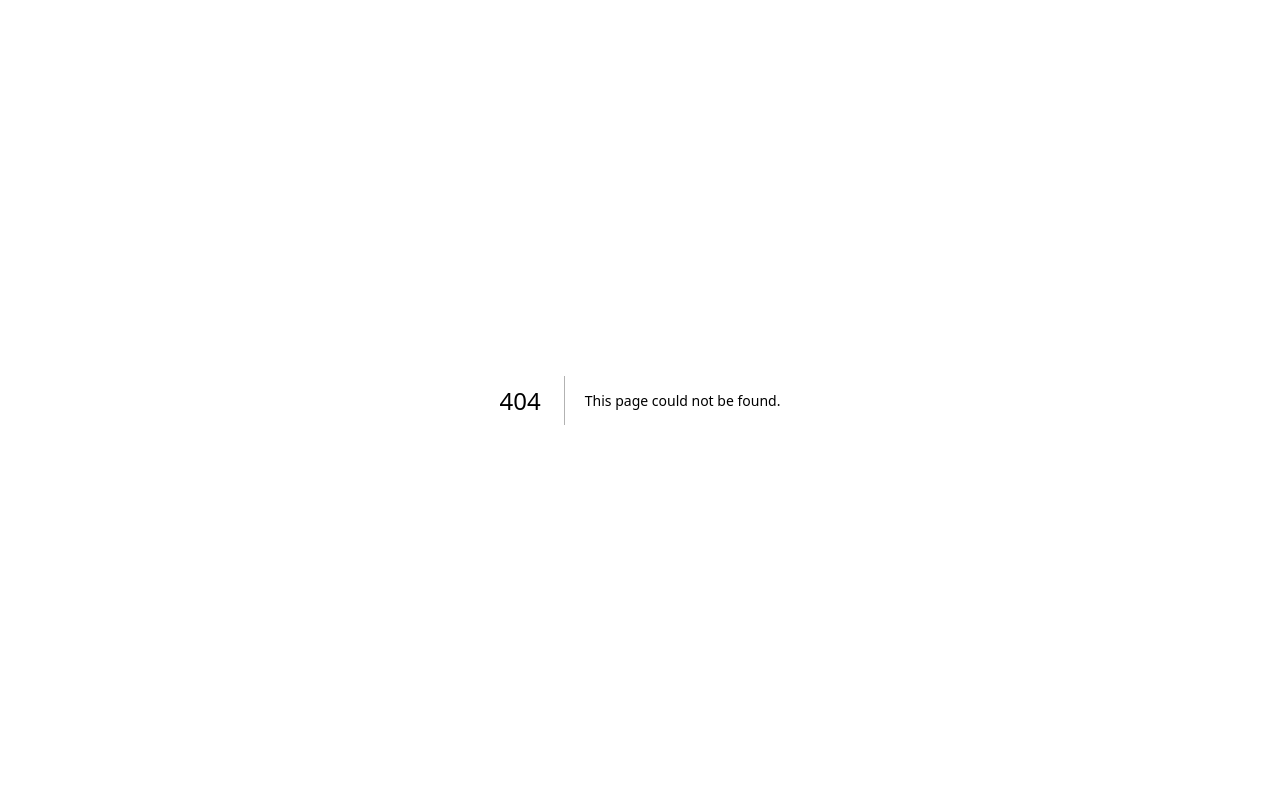
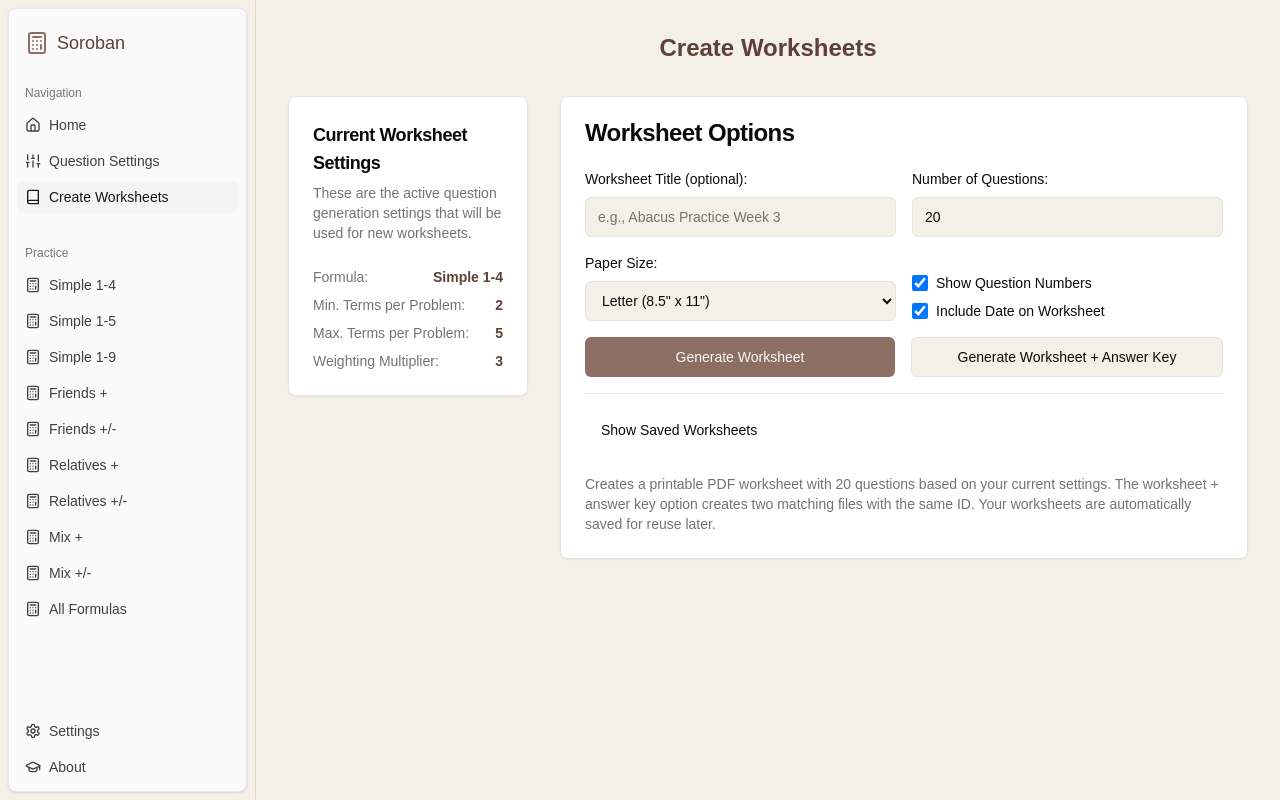
Before and after one commit to mhardock/abacus-learning-tool, a Next.js app: page /worksheet-generator in a window 1280 px wide. Before the commit this address had no page. Built offline with nearby package versions, Linux system fonts and the light colour scheme.

Commit message:
Added Presets to sidebar

```diff
--- a/app/question-settings/page.tsx
+++ b/app/question-settings/page.tsx
@@ -9,8 +9,6 @@ import QuestionDisplay from "@/components/question-display"
 import { AppSidebar } from "@/components/sidebar"
 import { SidebarInset, SidebarProvider } from "@/components/ui/sidebar"
 import { useSettings, defaultSettings } from "@/components/settings-provider"
-import WorksheetGenerator from "@/components/worksheet-generator"
-import { Tabs, TabsContent, TabsList, TabsTrigger } from "../../components/ui/tabs"
 import { Tooltip, TooltipContent, TooltipProvider, TooltipTrigger } from "@/components/ui/tooltip"
 import { HelpCircle } from "lucide-react"
 
@@ -30,9 +28,7 @@ export default function QuestionSettingsPage() {
     weightingMultiplier: (globalSettings.weightingMultiplier || defaultSettings.weightingMultiplier).toString()
   })
   const [generateNewToggle, setGenerateNewToggle] = useState(false)
-  const [previewAnswer, setPreviewAnswer] = useState<number | null>(null)
   const [saveMessage, setSaveMessage] = useState<string | null>(null)
-  const [activeTab, setActiveTab] = useState("preview")
 
   // Define scenario options
   const scenarioOptions = [
@@ -114,10 +110,10 @@ export default function QuestionSettingsPage() {
       // Show success message
       setSaveMessage("Settings saved successfully!")
 
-      // Clear success message after a few seconds
+      // Clear success message after a few seconds and navigate
       setTimeout(() => {
-        setSaveMessage(null)
-      }, 3000)
+        router.push('/') // Navigate to home page
+      }, 500)
     } catch (error) {
       console.error("Error saving settings:", error)
       setSaveMessage("Error saving settings. Please try again.")
@@ -271,45 +267,23 @@ export default function QuestionSettingsPage() {
               </CardContent>
             </Card>
 
-            <div className="flex flex-col">
-              <Tabs defaultValue="preview" value={activeTab} onValueChange={setActiveTab} className="w-full">
-                <TabsList className="grid grid-cols-2 mb-4">
-                  <TabsTrigger value="preview">Preview Question</TabsTrigger>
-                  <TabsTrigger value="worksheet">Generate Worksheet</TabsTrigger>
-                </TabsList>
-
-                <TabsContent value="preview" className="flex flex-col items-center justify-center">
+            <Card>
+              <CardHeader className="text-center">
+                <CardTitle>Question Preview</CardTitle>
+              </CardHeader>
+              <CardContent className="flex flex-col items-center space-y-4">
                 <QuestionDisplay
-                    feedback={previewAnswer !== null ? `Answer: ${previewAnswer}` : null}
-                    feedbackType="success"
+                  settings={settings}
                   generateNew={generateNewToggle}
-                    onQuestionGenerated={(answer) => setPreviewAnswer(answer)}
-                    settings={settings}
+                  onQuestionGenerated={(answer) => { /* setPreviewAnswer(answer) */ }} // Consider if previewAnswer state is still needed
+                  feedback={null} // Assuming no feedback in settings preview
+                  feedbackType={null} // Assuming no feedback type
                 />
-                  <Button
-                    variant="outline"
-                    className="mt-4"
-                    onClick={generateNewQuestion}
-                  >
-                    Generate New Example
+                <Button onClick={generateNewQuestion}>
+                  Generate New Preview
                 </Button>
-                </TabsContent>
-
-                <TabsContent value="worksheet">
-                  <Card>
-                    <CardHeader>
-                      <CardTitle>Generate Practice Worksheet</CardTitle>
-                    </CardHeader>
-                    <CardContent>
-                      <p className="text-sm text-muted-foreground mb-4">
-                        Create a printable PDF worksheet with multiple practice questions using your current settings.
-                      </p>
-                      <WorksheetGenerator settings={settings} />
               </CardContent>
             </Card>
-                </TabsContent>
-              </Tabs>
-            </div>
           </div>
         </div>
       </SidebarInset>
--- /dev/null
+++ b/app/worksheet-generator/page.tsx
@@ -0,0 +1,86 @@
+"use client"
+
+import { AppSidebar } from "@/components/sidebar"
+import { SidebarInset, SidebarProvider } from "@/components/ui/sidebar"
+import { useSettings } from "@/components/settings-provider"
+import WorksheetGenerator from "@/components/worksheet-generator"
+import { Card, CardContent, CardHeader, CardTitle, CardDescription } from "@/components/ui/card"
+
+// Copied from question-settings/page.tsx for formula name lookup
+const scenarioOptions = [
+  { value: 1, label: "Simple 1-4" },
+  { value: 2, label: "Simple 1-5" },
+  { value: 3, label: "Simple 1-9" },
+  { value: 4, label: "Friends +" },
+  { value: 5, label: "Friends +/-" },
+  { value: 6, label: "Relatives +" },
+  { value: 7, label: "Relatives +/-" },
+  { value: 8, label: "Mix +" },
+  { value: 9, label: "Mix +/-" },
+  { value: 10, label: "All Formulas" }
+];
+
+export default function CreateWorksheetsPage() {
+  const { settings } = useSettings()
+
+  const getFormulaName = (scenarioId: number) => {
+    const option = scenarioOptions.find(opt => opt.value === scenarioId);
+    return option ? option.label : `Scenario ${scenarioId}`;
+  };
+
+  return (
+    <SidebarProvider>
+      <AppSidebar />
+      <SidebarInset>
+        <div className="min-h-screen bg-[#f5f0e6] p-8">
+          <h1 className="text-2xl font-bold mb-8 text-center text-[#5d4037]">
+            Create Worksheets
+          </h1>
+
+          {/* Flex container for side-by-side layout on medium screens and up */}
+          <div className="max-w-6xl mx-auto flex flex-col md:flex-row gap-8 items-start">
+
+            {/* Current Settings Display Box - Left Column */}
+            <Card className="w-full md:w-1/3 lg:w-1/4 flex-shrink-0"> {/* Adjusted width and removed margin classes */}
+              <CardHeader>
+                <CardTitle className="text-lg">Current Worksheet Settings</CardTitle>
+                <CardDescription>
+                  These are the active question generation settings that will be used for new worksheets.
+                </CardDescription>
+              </CardHeader>
+              <CardContent className="space-y-2 text-sm">
+                <div className="flex justify-between">
+                  <span className="font-medium text-muted-foreground">Formula:</span>
+                  <span className="text-[#5d4037] font-semibold">{getFormulaName(settings.scenario)}</span>
+                </div>
+                <div className="flex justify-between">
+                  <span className="font-medium text-muted-foreground">Min. Terms per Problem:</span>
+                  <span className="text-[#5d4037] font-semibold">{settings.minNumbers}</span>
+                </div>
+                <div className="flex justify-between">
+                  <span className="font-medium text-muted-foreground">Max. Terms per Problem:</span>
+                  <span className="text-[#5d4037] font-semibold">{settings.maxNumbers}</span>
+                </div>
+                 <div className="flex justify-between">
+                  <span className="font-medium text-muted-foreground">Weighting Multiplier:</span>
+                  <span className="text-[#5d4037] font-semibold">{settings.weightingMultiplier}</span>
+                </div>
+              </CardContent>
+            </Card>
+
+            <div className="w-full md:w-2/3 lg:w-3/4">
+              <Card>
+                <CardHeader>
+                  <CardTitle>Worksheet Options</CardTitle>
+                </CardHeader>
+                <CardContent>
+                  <WorksheetGenerator settings={settings} />
+                </CardContent>
+              </Card>
+            </div>
+          </div>
+        </div>
+      </SidebarInset>
+    </SidebarProvider>
+  )
+}
--- a/components/question-display.tsx
+++ b/components/question-display.tsx
@@ -68,25 +68,41 @@ const QuestionDisplay = forwardRef<QuestionDisplayHandle, QuestionDisplayProps>(
     generateSorobanQuestion
   }), [generateSorobanQuestion]);
 
-  // Effect to handle initialization and settings changes
+  // Effect to handle initialization
   useEffect(() => {
-    // Update the ref when settings change
-    settingsRef.current = settings;
-
-    // Initial generation
+    settingsRef.current = settings; // Keep settingsRef updated
     if (currentQuestion.numbers.length === 0) {
       generateSorobanQuestion(settings.scenario);
     }
-  }, [settings, currentQuestion.numbers.length, generateSorobanQuestion]);
+  }, [settings, currentQuestion.numbers.length, generateSorobanQuestion]); // Initial call depends on settings too
 
-  // Effect to handle the generateNew prop change
+  // Effect to handle the generateNew prop change for manual refresh
   useEffect(() => {
-    // Only generate a new question if the generateNew prop actually changed
     if (generateNew !== previousGenerateNew.current) {
       previousGenerateNew.current = generateNew;
-      generateSorobanQuestion(settingsRef.current.scenario);
+      generateSorobanQuestion(settingsRef.current.scenario); // Use scenario from updated settingsRef
     }
   }, [generateNew, generateSorobanQuestion]);
+
+  // Effect to regenerate question when settings.scenario changes (e.g., from a preset)
+  useEffect(() => {
+    // Update settingsRef whenever settings prop changes
+    settingsRef.current = settings;
+    // Check if this is not the initial render (currentQuestion.numbers.length > 0)
+    // and if the scenario in the settings prop has actually changed from what's in settingsRef before this update.
+    // This check helps avoid double generation on initial load or if other settings parts change.
+    // For simplicity and directness with presets, we can tie it to scenario changes.
+    // A more robust way would be to compare prevSettings.scenario with settings.scenario.
+
+    // To ensure it runs when scenario changes from a preset:
+    if (currentQuestion.numbers.length > 0) { // Avoid running on initial mount if the other effect handles it
+        // Check if the incoming settings.scenario is different from the one used for the current question
+        // This requires knowing what scenario the currentQuestion was generated with.
+        // For now, let's assume any change to settings.scenario after initial load should regenerate.
+        // The initial load is handled by the first useEffect.
+        generateSorobanQuestion(settings.scenario);
+    }
+  }, [settings.scenario, generateSorobanQuestion]); // Add settings.scenario to dependency array
 
   // Effect to notify parent of the expected answer when the question changes
   useEffect(() => {
--- a/components/settings-provider.tsx
+++ b/components/settings-provider.tsx
@@ -33,6 +33,7 @@ export function SettingsProvider({ children }: { children: ReactNode }) {
   const [isInitialized, setIsInitialized] = useState(false)
 
   // Load settings from localStorage on mount
+  // eslint-disable-next-line react-hooks/exhaustive-deps -- This effect runs only on mount to initialize settings
   useEffect(() => {
     try {
       const savedSettings = localStorage.getItem('questionSettings')
--- a/components/sidebar.tsx
+++ b/components/sidebar.tsx
@@ -3,6 +3,8 @@
 import { Book, Calculator, GraduationCap, Home, Settings, Sliders } from "lucide-react"
 import { usePathname } from "next/navigation"
 import Link from "next/link"
+import { useState } from "react"
+import { useSettings } from "@/components/settings-provider"
 
 import {
   Sidebar,
@@ -18,8 +20,39 @@ import {
   SidebarRail,
 } from "@/components/ui/sidebar"
 
+// Define formulas for presets
+const formulaPresets = [
+  { id: 1, name: "Simple 1-4" },
+  { id: 2, name: "Simple 1-5" },
+  { id: 3, name: "Simple 1-9" },
+  { id: 4, name: "Friends +" },
+  { id: 5, name: "Friends +/-" },
+  { id: 6, name: "Relatives +" },
+  { id: 7, name: "Relatives +/-" },
+  { id: 8, name: "Mix +" },
+  { id: 9, name: "Mix +/-" },
+  { id: 10, name: "All Formulas" },
+];
+
 export function AppSidebar() {
   const pathname = usePathname();
+  const { settings: currentGlobalSettings, saveSettings } = useSettings();
+  const [activePreset, setActivePreset] = useState<number | null>(null);
+
+  const handlePresetClick = (formulaId: number) => {
+    setActivePreset(formulaId);
+    saveSettings({
+      minNumbers: currentGlobalSettings.minNumbers,
+      maxNumbers: currentGlobalSettings.maxNumbers,
+      weightingMultiplier: currentGlobalSettings.weightingMultiplier,
+      scenario: formulaId,
+    });
+    // Navigation to "/" is handled by the Link component
+  };
+
+  const handleNavigationClick = () => {
+    setActivePreset(null);
+  };
 
   return (
     <Sidebar variant="floating" className="border-r border-[#8d6e63]/20">
@@ -35,51 +68,27 @@ export function AppSidebar() {
           <SidebarGroupContent>
             <SidebarMenu>
               <SidebarMenuItem>
-                <SidebarMenuButton asChild isActive={pathname === "/"}>
-                  <Link href="/">
+                <SidebarMenuButton asChild isActive={pathname === "/" && activePreset === null}>
+                  <Link href="/" onClick={handleNavigationClick}>
                     <Home className="h-4 w-4" />
                     <span>Home</span>
                   </Link>
                 </SidebarMenuButton>
               </SidebarMenuItem>
               <SidebarMenuItem>
-                <SidebarMenuButton asChild isActive={pathname === "/question-settings"}>
-                  <Link href="/question-settings">
+                <SidebarMenuButton asChild isActive={pathname === "/question-settings" && activePreset === null}>
+                  <Link href="/question-settings" onClick={handleNavigationClick}>
                     <Sliders className="h-4 w-4" />
                     <span>Question Settings</span>
                   </Link>
                 </SidebarMenuButton>
               </SidebarMenuItem>
-            </SidebarMenu>
-          </SidebarGroupContent>
-        </SidebarGroup>
-
-        <SidebarGroup>
-          <SidebarGroupLabel>Lessons</SidebarGroupLabel>
-          <SidebarGroupContent>
-            <SidebarMenu>
               <SidebarMenuItem>
-                <SidebarMenuButton asChild>
-                  <a href="#">
+                <SidebarMenuButton asChild isActive={pathname === "/worksheet-generator" && activePreset === null}>
+                  <Link href="/worksheet-generator" onClick={handleNavigationClick}>
                     <Book className="h-4 w-4" />
-                    <span>Introduction</span>
-                  </a>
-                </SidebarMenuButton>
-              </SidebarMenuItem>
-              <SidebarMenuItem>
-                <SidebarMenuButton asChild>
-                  <a href="#">
-                    <Book className="h-4 w-4" />
-                    <span>Basic Addition</span>
-                  </a>
-                </SidebarMenuButton>
-              </SidebarMenuItem>
-              <SidebarMenuItem>
-                <SidebarMenuButton asChild>
-                  <a href="#">
-                    <Book className="h-4 w-4" />
-                    <span>Basic Subtraction</span>
-                  </a>
+                    <span>Create Worksheets</span>
+                  </Link>
                 </SidebarMenuButton>
               </SidebarMenuItem>
             </SidebarMenu>
@@ -90,30 +99,19 @@ export function AppSidebar() {
           <SidebarGroupLabel>Practice</SidebarGroupLabel>
           <SidebarGroupContent>
             <SidebarMenu>
-              <SidebarMenuItem>
-                <SidebarMenuButton asChild>
-                  <a href="#">
-                    <Calculator className="h-4 w-4" />
-                    <span>Addition</span>
-                  </a>
-                </SidebarMenuButton>
-              </SidebarMenuItem>
-              <SidebarMenuItem>
-                <SidebarMenuButton asChild>
-                  <a href="#">
-                    <Calculator className="h-4 w-4" />
-                    <span>Subtraction</span>
-                  </a>
-                </SidebarMenuButton>
-              </SidebarMenuItem>
-              <SidebarMenuItem>
-                <SidebarMenuButton asChild>
-                  <a href="#">
-                    <Calculator className="h-4 w-4" />
-                    <span>Mixed Problems</span>
-                  </a>
-                </SidebarMenuButton>
-              </SidebarMenuItem>
+              {formulaPresets.map((preset) => (
+                <SidebarMenuItem key={preset.id}>
+                  <SidebarMenuButton
+                    asChild
+                    isActive={activePreset === preset.id && pathname === "/"}
+                  >
+                    <Link href="/" onClick={() => handlePresetClick(preset.id)}>
+                      <Calculator className="h-4 w-4" />
+                      <span>{preset.name}</span>
+                    </Link>
+                  </SidebarMenuButton>
+                </SidebarMenuItem>
+              ))}
             </SidebarMenu>
           </SidebarGroupContent>
         </SidebarGroup>
--- a/components/worksheet-generator.tsx
+++ b/components/worksheet-generator.tsx
@@ -144,7 +144,8 @@ const WorksheetGenerator = ({ settings }: WorksheetGeneratorProps) => {
       6: "Relatives +",
       7: "Relatives +/-",
       8: "Mix +",
-      9: "Mix +/-"
+      9: "Mix +/-",
+      10: "All Formulas"
     };
     return formulas[scenario] || `Scenario ${scenario}`;
   };
--- a/lib/question-generator.ts
+++ b/lib/question-generator.ts
@@ -228,9 +228,9 @@ const getPotentialNextNumbers = (
     // and ensures that for those scenarios, if d2 > d1, the operation isn't allowed if it would go negative without a 10s comp.
     // The matrix for scenarios 1-5 and 10 should ideally not list d2s that would make d1-d2 < 0.
     // The rule `currentValue < 10` is key for 10s complement borrowing.
-    if (scenario >= 6 && scenario <= 9 && currentValue < 10) {
+    if (scenario >= 6 && currentValue < 10) {
       baseD2ValuesForSub = baseD2ValuesForSub.filter(d2 => d2 <= d1);
-    } else if (scenario < 6 || scenario === 10) { // For scenarios without 10s complement borrowing explicitly allowed for this rule
+    } else if (scenario < 6) { // For scenarios without 10s complement borrowing explicitly allowed for this rule
         // Ensure d1 - d2 doesn't go negative if it's not a 10s complement scenario (unless allowed by matrix rules)
         // This check might be redundant if matrices for these scenarios are already correct
         // but adds a safeguard. The core idea is that d2 cannot be larger than d1 if currentvalue < 10 AND 10s comp not used for borrowing.
```
Lines whose indentation alone changed are shown as unchanged.
